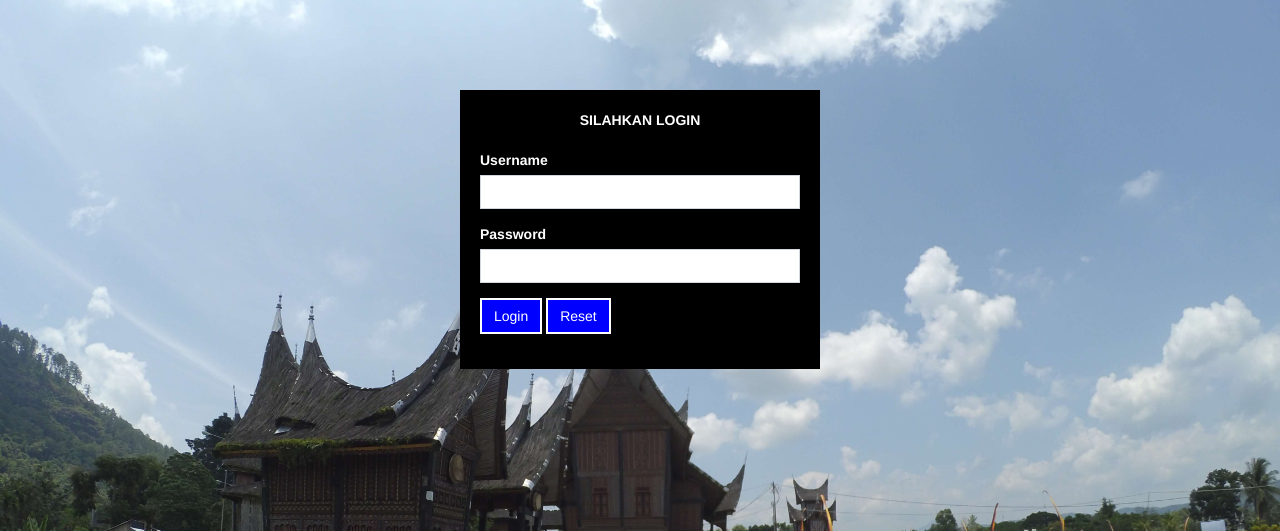
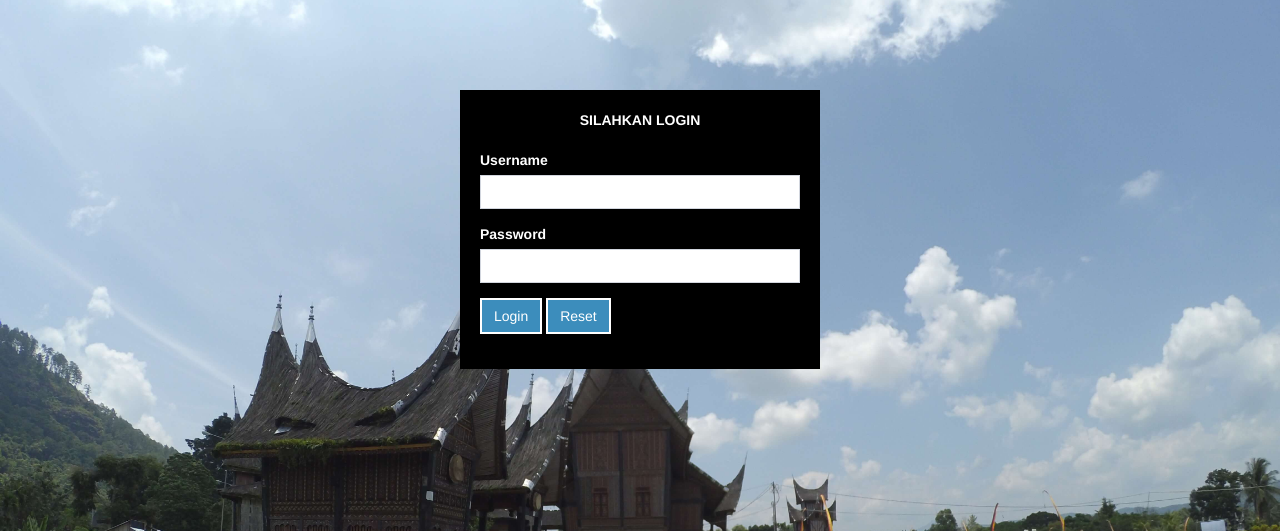
Before and after one commit to egodasa/aplikasi-pencatatan-harga-barang, a PHP site: page /login.php in a window 1280 px wide. Shown: the top 531 px of the page. Run offline with PHP 8.4, Linux system fonts and the light colour scheme.

Commit message:
Revisi login dan penambahan foto di beranda

```diff
--- a/index.php
+++ b/index.php
@@ -59,7 +59,7 @@
             	<li class="dropdown">
               <a href="#" class="dropdown-toggle" data-toggle="dropdown" aria-expanded="false">Login <span class="caret"></span></a>
               <ul class="dropdown-menu" role="menu">
-                <li><a href="login.php?user=admin">Login Admin</a></li>
+                <li><a href="login.php?user=sekretaris">Login Sekretaris</a></li>
                 <li><a href="login.php?user=kepaladinas">Login Kepala Dinas</a></li>
                 <li><a href="login.php?user=petugas">Login Petugas</a></li>
               </ul>
--- a/login.php
+++ b/login.php
@@ -18,7 +18,7 @@ elseif($user=="petugas")
 {
 	$gambar="petugas.jpg";
 }
-elseif($user=="admin")
+elseif($user=="sekretaris")
 {
 	$gambar="admin.jpg";
 }
@@ -68,8 +68,8 @@ elseif($user=="admin")
         <input class="form-control" type="password" name="password" />
       </div>
       <div class="form-group">
-        <button type="submit" class="btn btn-primary btn-flat"style="background-color:blue;border:2px solid white;">Login</button>
-        <button type="reset" class="btn btn-danger btn-flat"style="background-color:blue;border:2px solid white;">Reset</button>
+        <button type="submit" class="btn btn-primary btn-flat"style="background-color:#3C8DBC;border:2px solid white;">Login</button>
+        <button type="reset" class="btn btn-danger btn-flat"style="background-color:#3C8DBC;border:2px solid white;">Reset</button>
       </div>
     </form>
   </div>
```
Also changed, not shown: 1 other file.
